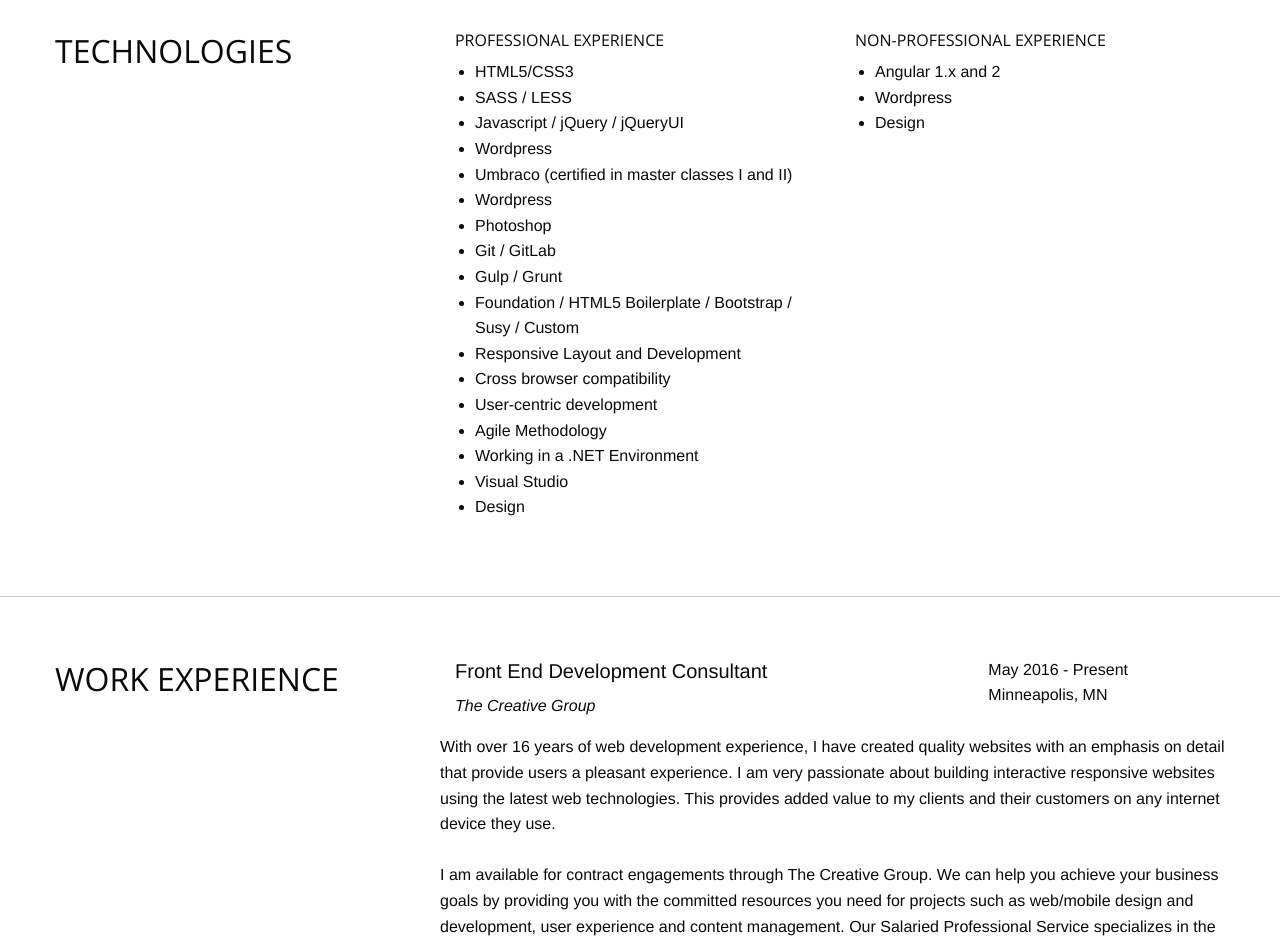
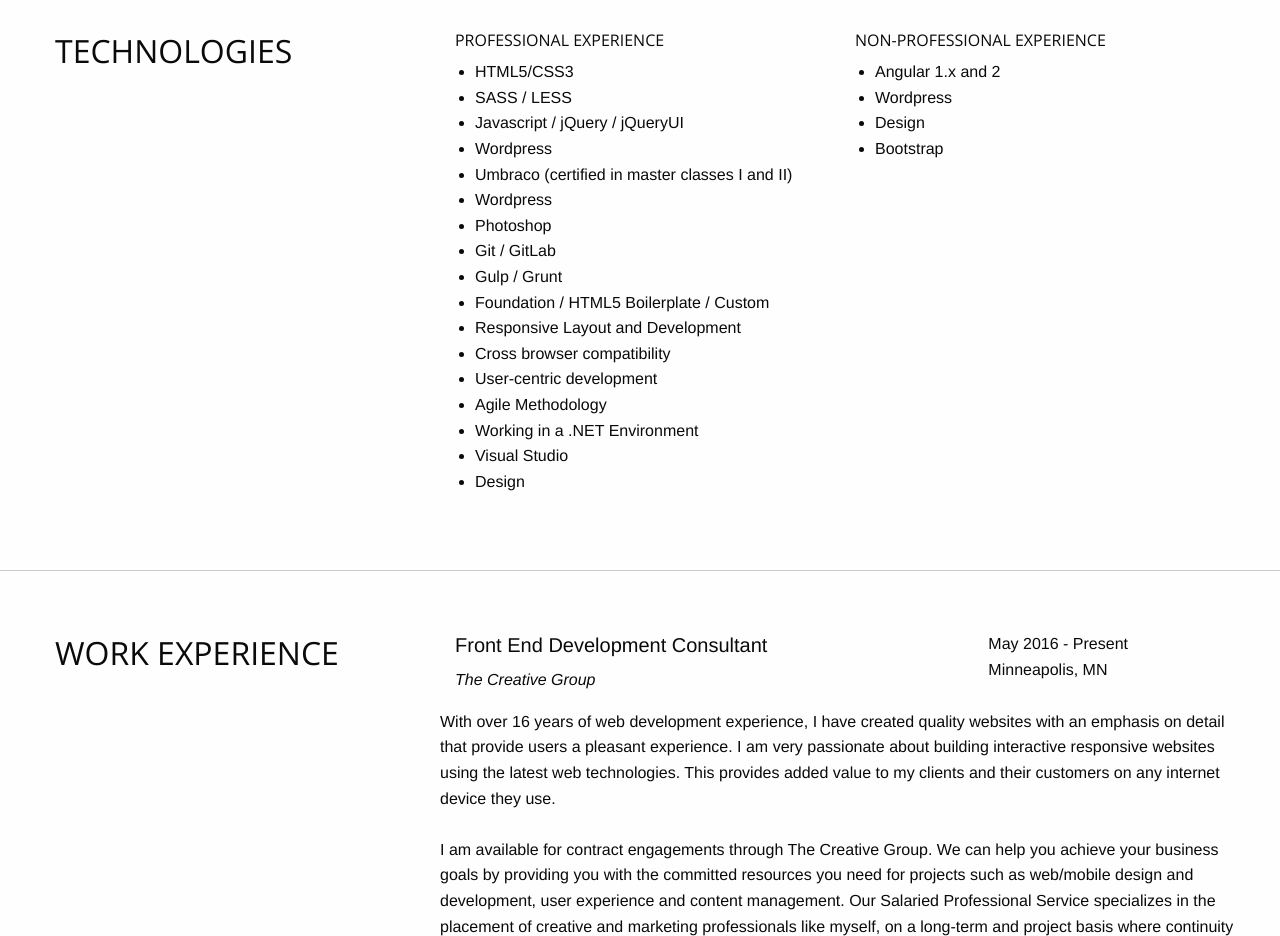
Before and after one commit to philknowles/philknowles.github.io, a website: page views/resume.html in a window 1280 px wide. Shown: the part 900-1836 px from the top of the page. Drawn offline with nearby package versions, Linux system fonts and the light colour scheme; some packages are replaced by stand-ins of ours; a web font is replaced by a local one.

Commit message:
Removed Bootstrap from professional experience

```diff
--- a/views/resume.html
+++ b/views/resume.html
@@ -100,7 +100,7 @@
                             <li>Photoshop</li>
                             <li>Git / GitLab</li>
                             <li>Gulp / Grunt</li>
-                            <li>Foundation / HTML5 Boilerplate / Bootstrap / Susy / Custom</li>
+                            <li>Foundation / HTML5 Boilerplate / Custom</li>
                             <li>Responsive Layout and Development</li>
                             <li>Cross browser compatibility</li>
                             <li>User-centric development</li>
@@ -117,6 +117,7 @@
                             <li>Angular 1.x and 2</li>
                             <li>Wordpress</li>
                             <li>Design</li>
+                            <li>Bootstrap</li>
                         </ul>
                     </div>
                 </section>
```
